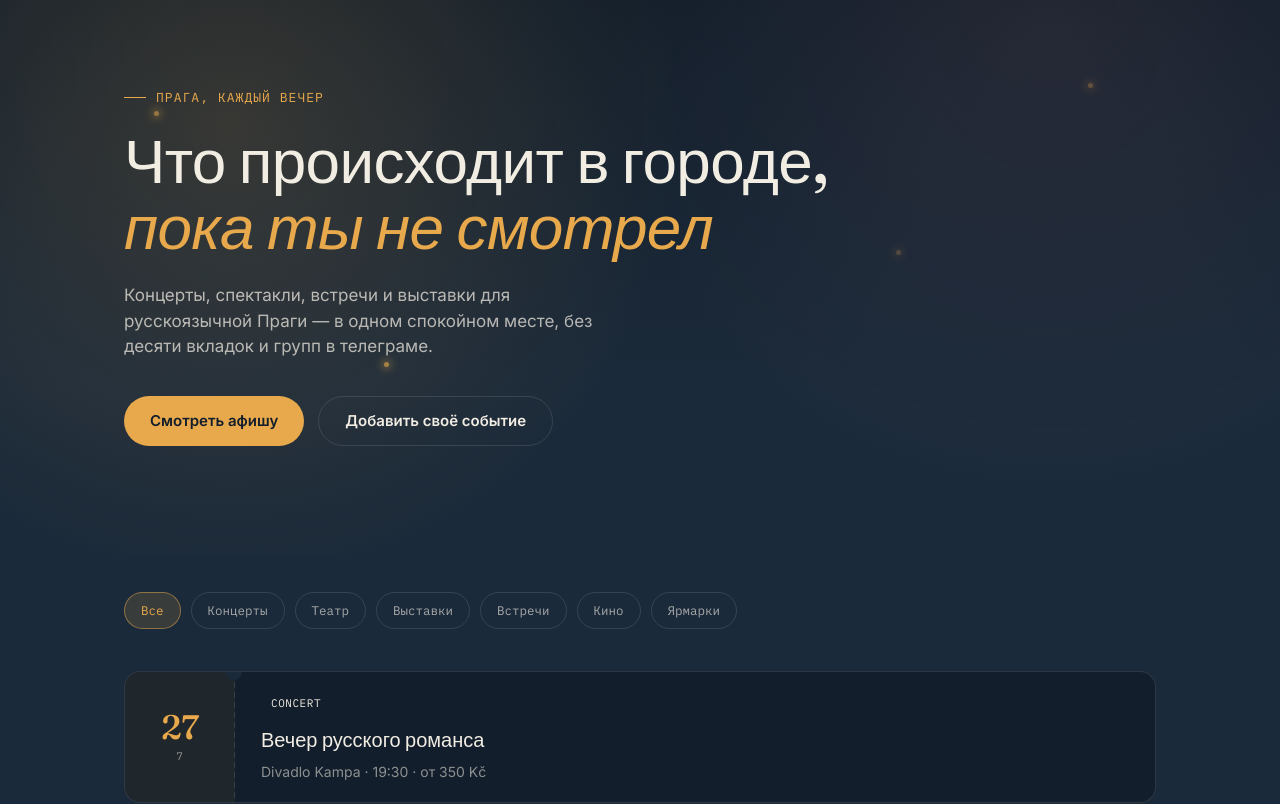
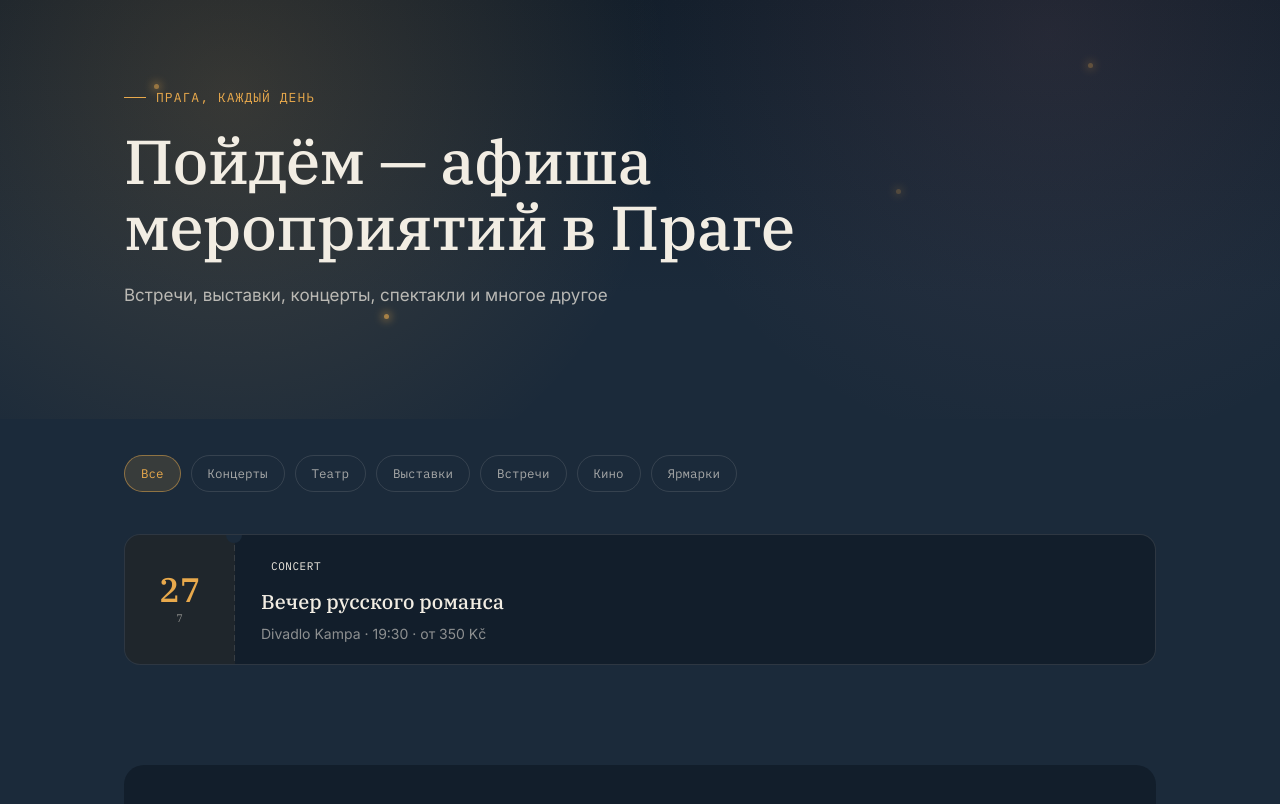
Before and after one commit to t-pyrope/poidem-cz, a Next.js app: page / in a window 1280 px wide. Shown: the top 804 px of the page. Built offline with nearby package versions, Linux system fonts and the light colour scheme.

Commit message:
Update style on main page

```diff
--- a/app/page.module.css
+++ b/app/page.module.css
@@ -45,7 +45,7 @@
 }
 .dot1 { top: 20%; left: 12%; animation-delay: 0s; }
 .dot2 { top: 45%; left: 70%; animation-delay: 1.2s; }
-.dot3 { top: 65%; left: 30%; animation-delay: 2.4s; }
+.dot3 { top: 75%; left: 30%; animation-delay: 2.4s; }
 .dot4 { top: 15%; left: 85%; animation-delay: 0.6s; }
 
 @media (prefers-reduced-motion: reduce) {
@@ -79,7 +79,7 @@
 }
 
 .h1 {
-  font-family: var(--font-fraunces), serif;
+  font-family: var(--font-plex-serif), serif;
   font-weight: 500;
   font-size: clamp(34px, 6vw, 62px);
   line-height: 1.08;
@@ -93,7 +93,6 @@
 
 .heroText {
   margin-top: 22px;
-  max-width: 480px;
   font-size: 17px;
   color: rgba(242, 237, 227, 0.72);
 }
@@ -195,14 +194,14 @@
   background: rgba(232, 169, 76, 0.06);
 }
 .day {
-  font-family: var(--font-fraunces), serif;
+  font-family: var(--font-plex-serif), serif;
   font-size: 34px;
   font-weight: 500;
   color: var(--lamp);
   line-height: 1;
 }
 .month {
-  font-family: var(--font-plex-mono), monospace;
+  font-family: var(--font-plex-serif), monospace;
   font-size: 11px;
   text-transform: uppercase;
   letter-spacing: 0.06em;
@@ -259,7 +258,7 @@
 .meetup  { background: rgba(232, 169, 76, 0.15); color: var(--lamp); }
 
 .detailsTitle {
-  font-family: var(--font-fraunces), serif;
+  font-family: var(--font-plex-serif), serif;
   font-weight: 500;
   font-size: 20px;
   margin-top: 4px;
@@ -282,7 +281,7 @@
   gap: 24px;
 }
 .digestTitle {
-  font-family: var(--font-fraunces), serif;
+  font-family: var(--font-plex-serif), serif;
   font-weight: 500;
   font-size: 28px;
   max-width: 400px;
--- a/app/page.tsx
+++ b/app/page.tsx
@@ -1,11 +1,11 @@
-import { Fraunces, Inter, IBM_Plex_Mono } from "next/font/google";
+import { Inter, IBM_Plex_Mono, IBM_Plex_Serif } from "next/font/google";
 import styles from "./page.module.css";
 import { EventItem } from "@/app/types";
 
-const fraunces = Fraunces({
-  subsets: ["latin"],
+const plexSerif = IBM_Plex_Serif({
+  subsets: ["latin", "cyrillic"],
   weight: ["400", "500", "600"],
-  variable: "--font-fraunces",
+  variable: "--font-plex-serif",
 });
 
 const inter = Inter({
@@ -46,7 +46,7 @@ const categories = [
 export default function Home() {
   return (
     <main
-      className={`${styles.page} ${fraunces.variable} ${inter.variable} ${plexMono.variable}`}
+      className={`${styles.page} ${plexSerif.variable} ${inter.variable} ${plexMono.variable}`}
     >
       <section className={styles.hero}>
         <span className={`${styles.lampDot} ${styles.dot1}`} />
@@ -54,18 +54,11 @@ export default function Home() {
         <span className={`${styles.lampDot} ${styles.dot3}`} />
         <span className={`${styles.lampDot} ${styles.dot4}`} />
         <div className={styles.wrap}>
-          <div className={styles.eyebrow}>Прага, каждый вечер</div>
-          <h1 className={styles.h1}>
-            Что происходит в городе, <em>пока ты не смотрел</em>
-          </h1>
+          <div className={styles.eyebrow}>Прага, каждый день</div>
+          <h1 className={styles.h1}>Пойдём — афиша мероприятий в Праге</h1>
           <p className={styles.heroText}>
-            Концерты, спектакли, встречи и выставки для русскоязычной Праги — в
-            одном спокойном месте, без десяти вкладок и групп в телеграме.
+            Встречи, выставки, концерты, спектакли и многое другое
           </p>
-          <div className={styles.heroActions}>
-            <button className={styles.btnPrimary}>Смотреть афишу</button>
-            <button className={styles.btnGhost}>Добавить своё событие</button>
-          </div>
         </div>
       </section>
 
```
